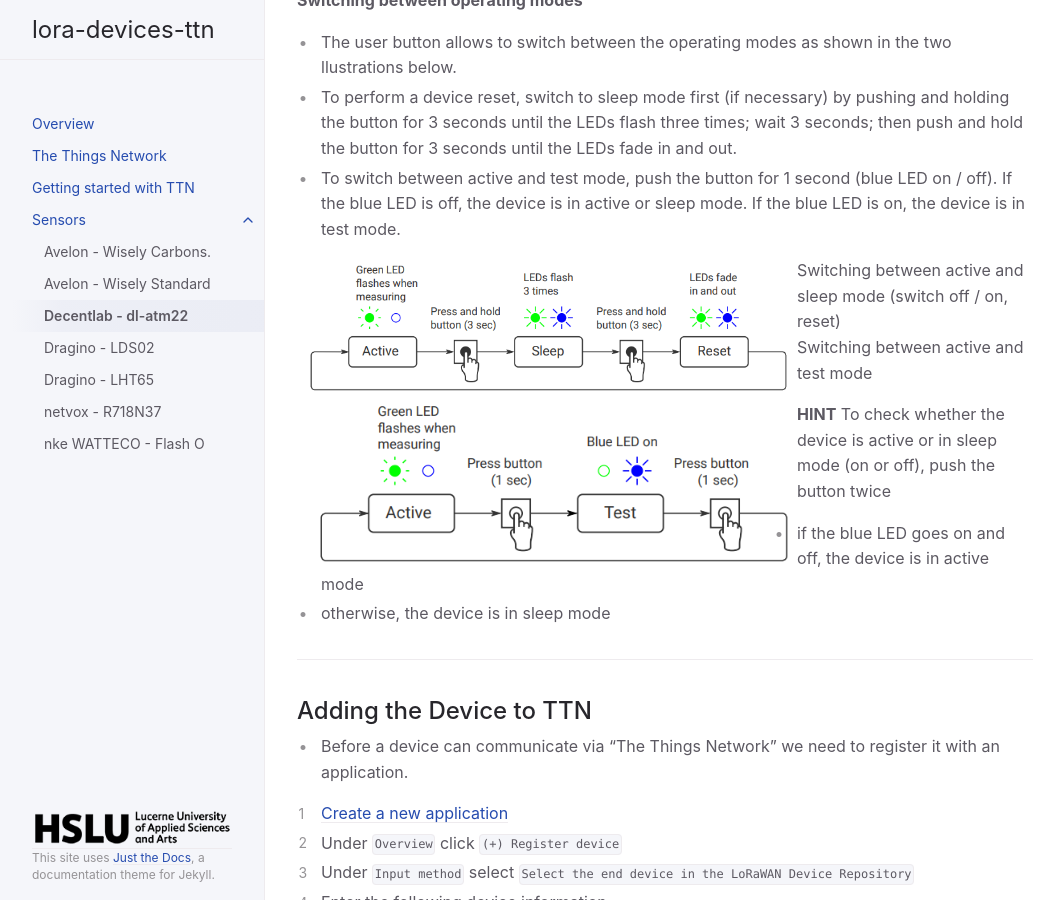
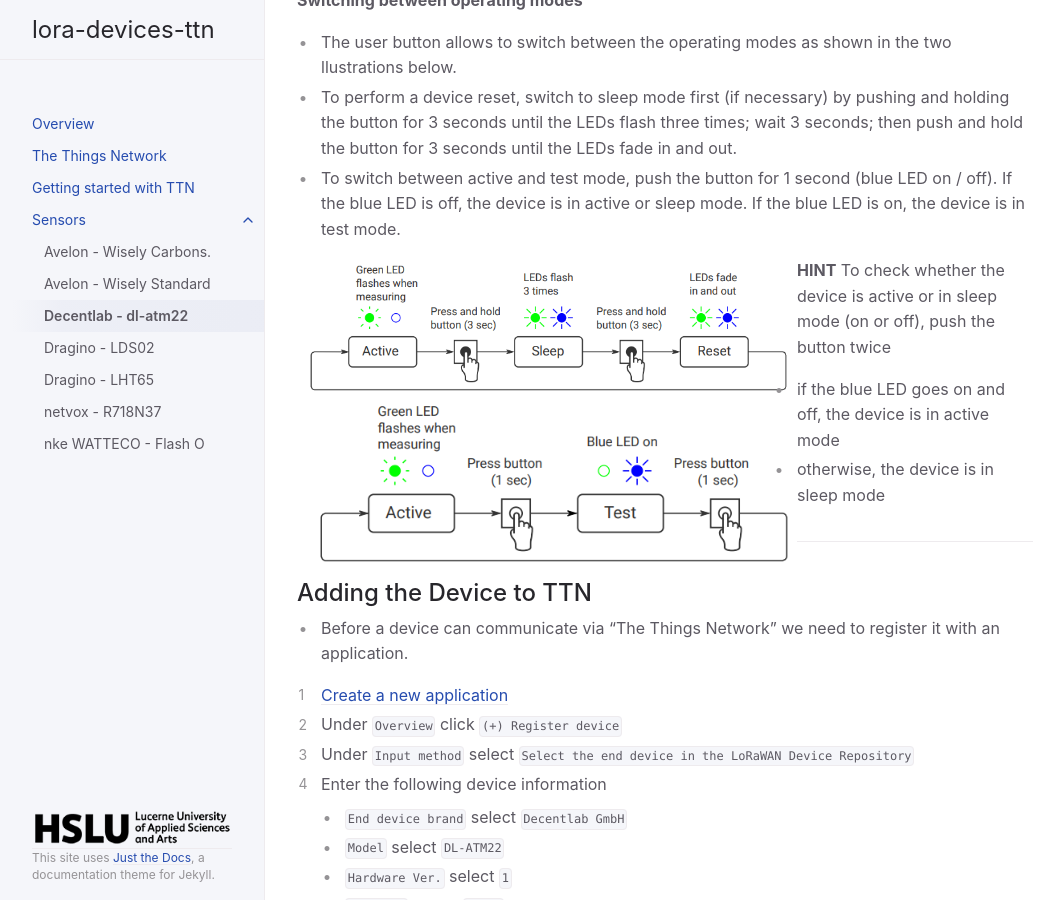
Before and after one commit to hslu-ige-laes/lora-devices-ttn, a Jekyll site: the page built from docs/sensors/decentlab-dl-atm22.md, in a window 1280 px wide and 900 px high, scrolled down 1883 px. Shown: the whole window, without its empty margins (107-1162 px from the left). Built offline with Jekyll 4.4.1, drawn with Linux system fonts in a browser that asks for light colours.

Commit message:
Update decentlab-dl-atm22.md

```diff
--- a/docs/sensors/decentlab-dl-atm22.md
+++ b/docs/sensors/decentlab-dl-atm22.md
@@ -72,14 +72,11 @@ Wind speed, wind direction and temperature sensor.
 - The user button allows to switch between the operating modes as shown in the two llustrations below.
 - To perform a device reset, switch to sleep mode first (if necessary) by pushing and holding the button for 3 seconds until the LEDs flash three times; wait 3 seconds; then push and hold the button for 3 seconds until the LEDs fade in and out.
 - To switch between active and test mode, push the button for 1 second (blue LED on / off). If the blue LED is off, the device is in active or sleep mode. If the blue LED is on, the device is in test mode.
-<figure>
-	<img src="https://github.com/hslu-ige-laes/lora-devices-ttn/raw/master/docs/sensors/decentlab-dl-atm22_03.png" width="500" align="left"/>
-	<figcaption>Switching between active and sleep mode (switch off / on, reset)</figcaption>
-</figure>
-<figure>
-	<img src="https://github.com/hslu-ige-laes/lora-devices-ttn/raw/master/docs/sensors/decentlab-dl-atm22_04.png" width="500" align="left"/>
-	<figcaption>Switching between active and test mode</figcaption>
-</figure>
+
+<img src="https://github.com/hslu-ige-laes/lora-devices-ttn/raw/master/docs/sensors/decentlab-dl-atm22_03.png" width="500" align="left"/>
+
+<img src="https://github.com/hslu-ige-laes/lora-devices-ttn/raw/master/docs/sensors/decentlab-dl-atm22_04.png" width="500" align="left"/>
+
 
 **HINT**
 To check whether the device is active or in sleep mode (on or off), push the button twice
```
